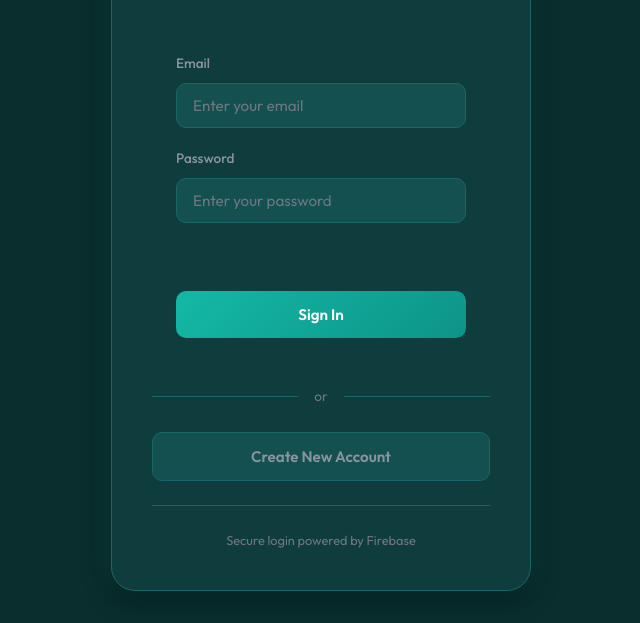
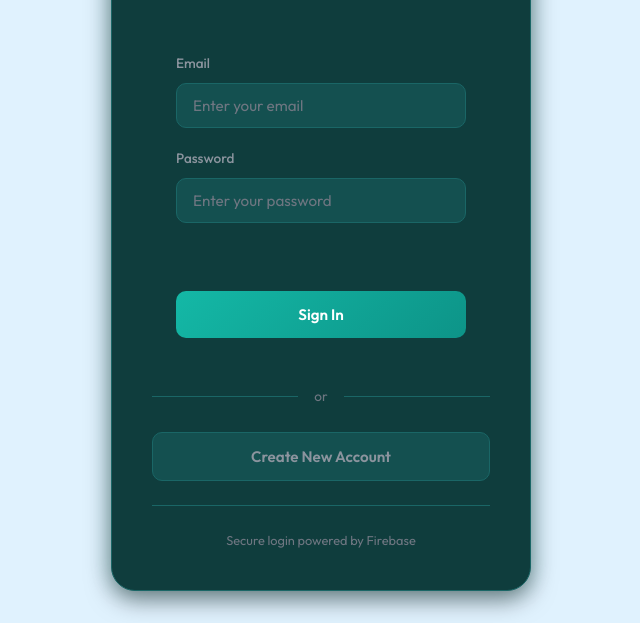
Before and after one commit to vivekv-techversant/Ticket-Tracking, a plain HTML site: page index.html in a window 1280 px wide. Shown: the part 231-854 px from the top of the page, without its empty margins (319-959 px from the left). Drawn offline with Linux system fonts and the light colour scheme; no server answers.

Commit message:
Change background to light blue

```diff
--- a/styles.css
+++ b/styles.css
@@ -1,6 +1,6 @@
 /* CSS Variables */
 :root {
-    --bg-primary: #0a2e2e;
+    --bg-primary: #e0f2fe;
     --bg-secondary: #0f3d3d;
     --bg-tertiary: #145050;
     --bg-card: #0d3838;
```
